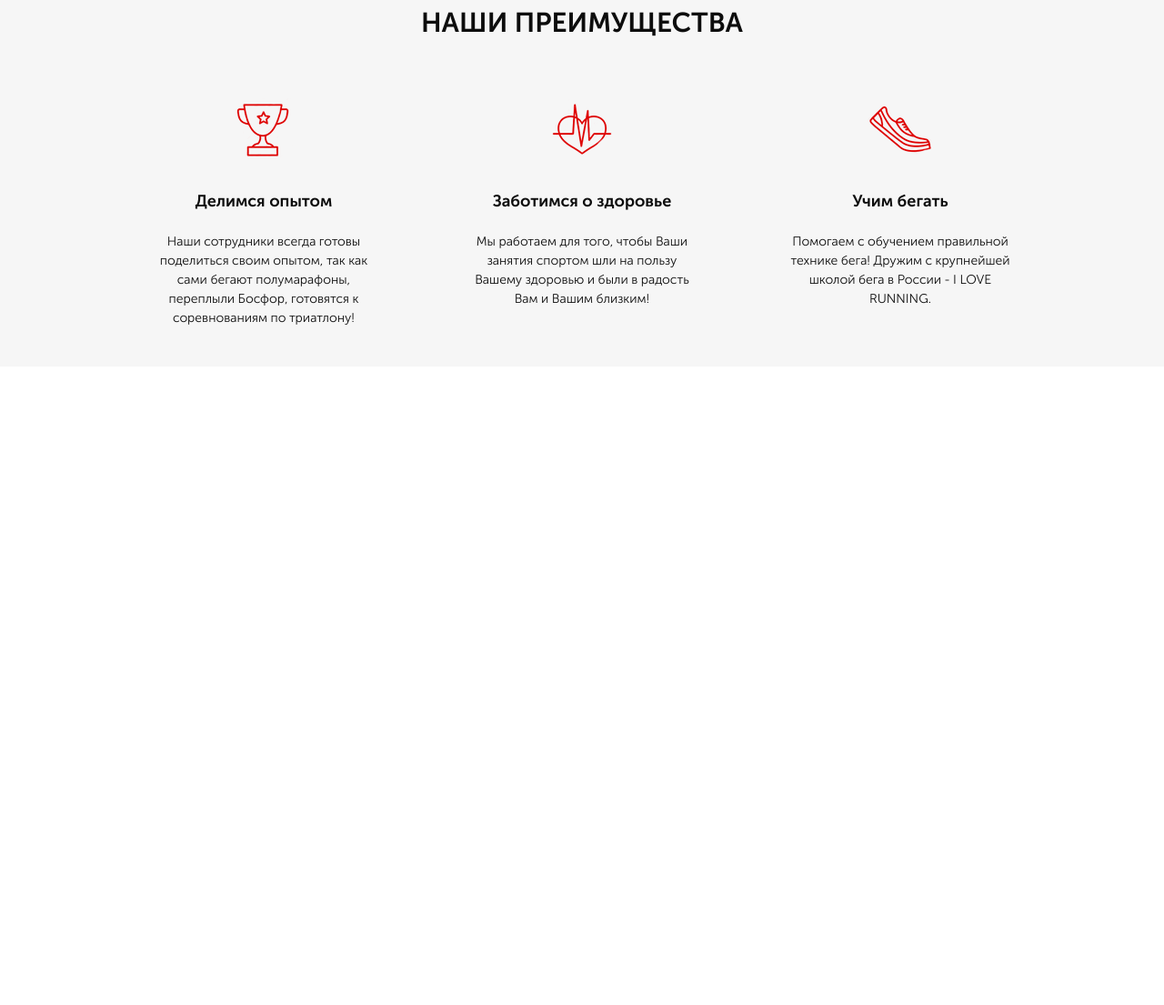
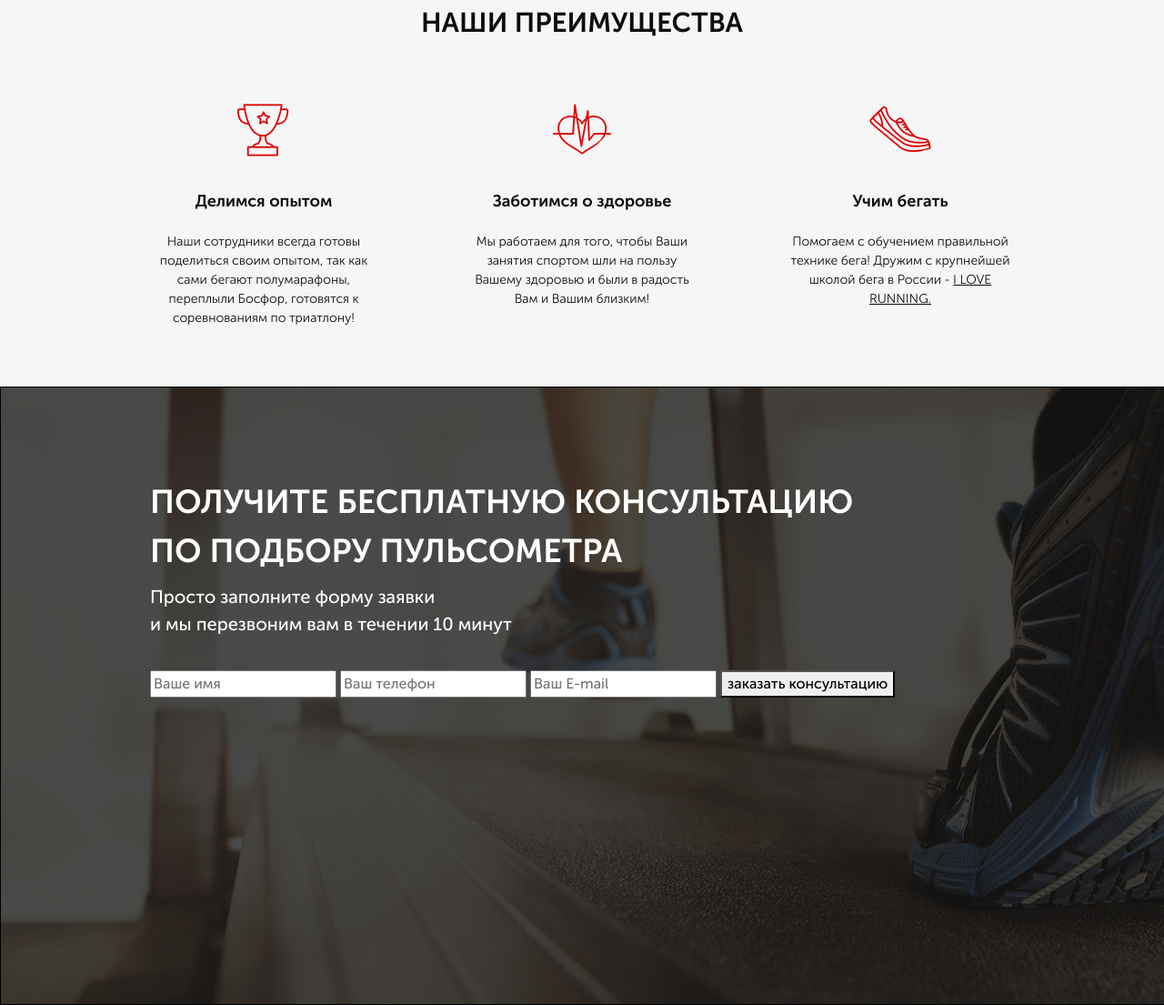
Before and after one commit to stark-arts/pulse2, a website: page src/index.html in a window 1280 px wide. Shown: the part 754-1859 px from the top of the page at 91% size. Before the commit the page ends 1157 px from the top, so only its background shows below. Drawn offline with Linux system fonts and the light colour scheme.

Commit message:
create new section consultation and new block forms

```diff
--- a/src/index.html
+++ b/src/index.html
@@ -52,7 +52,7 @@
     <section class="advantage">
         <div class="container">
             <div class="advantage__wrapper">
-                <div class="advantage__header">наши преимущества</div>
+                <div class="title">наши преимущества</div>
                 <div class="advantage__icons">
                     <div class="advantage__icon">
                         <img src="icons/cup.png" alt="goblet">
@@ -67,11 +67,24 @@
                     <div class="advantage__icon">
                         <img src="icons/shoe.png" alt="shoe">
                         <div class="advantage__icon_header">Учим бегать</div>
-                        <div class="advantage__icon_description">Помогаем с обучением правильной технике бега! Дружим с крупнейшей школой бега в России - I LOVE RUNNING.</div>
+                        <div class="advantage__icon_description">Помогаем с обучением правильной технике бега! Дружим с крупнейшей школой бега в России - <span>I LOVE RUNNING.</span></div>
                     </div>
                 </div>
             </div>
         </div>
     </section>
+    <section class="consultation">
+        <div class="container">
+            <div class="title consultation__title">Получите бесплатную консультацию<br> по подбору пульсометра</div>
+            <div class="consultation__descr">Просто заполните форму заявки<br>  и мы перезвоним вам в течении 10 минут</div>
+            <form class="feed-form" action="#">
+                <input name="name" required placeholder="Ваше имя" type="text">
+                <input name="phone" required placeholder="Ваш телефон" type="number">
+                <input name="email" required placeholder="Ваш E-mail" type="email">
+
+                <button>заказать консультацию</button>
+            </form>
+        </div>
+    </section>
 </body>
 </html>
--- a/src/sass/blocks/_advantage.scss
+++ b/src/sass/blocks/_advantage.scss
@@ -26,10 +26,12 @@
     }
     &__icon_description {
         width: 250px;
-        height: 70px;
         margin: 0 auto;
         font-weight: 300;
         font-size: 14px;
     }
+    span {
+        text-decoration: underline;
+    }
 
 }
--- /dev/null
+++ b/src/sass/blocks/_consultation.scss
@@ -0,0 +1,17 @@
+.consultation {
+    min-height: 680px;
+    padding: 100px 0 108px 0;
+    background: url(../img/consultations_bg.jpg);
+    &__title {
+        font-size: 36px;
+        color: #fff;
+        text-align: left;
+        margin-bottom: 8px;
+    }
+    &__descr {
+        font-weight: 500;
+        font-size: 20px;
+        color:#fff;
+        margin-bottom: 36px;
+    }
+}
--- a/src/sass/style.scss
+++ b/src/sass/style.scss
@@ -6,7 +6,17 @@
     max-width: 950px;
     margin: 0 auto;
 }
+.title {
+    text-align: center;
+    margin-bottom: 60px;
+    font-weight: 700;
+    font-size: 30px;
+    color: #0D0D0D;
+    text-transform: uppercase;
+}
 @import 'blocks/promo';
 @import 'blocks/header';
 @import 'blocks/buttons';
-@import 'blocks/advantage'
+@import 'blocks/advantage';
+@import 'blocks/consultation';
+@import 'blocks/forms';
```
Also changed, not shown: src/css/style.min.css, src/sass/blocks/_forms.scss (added).
